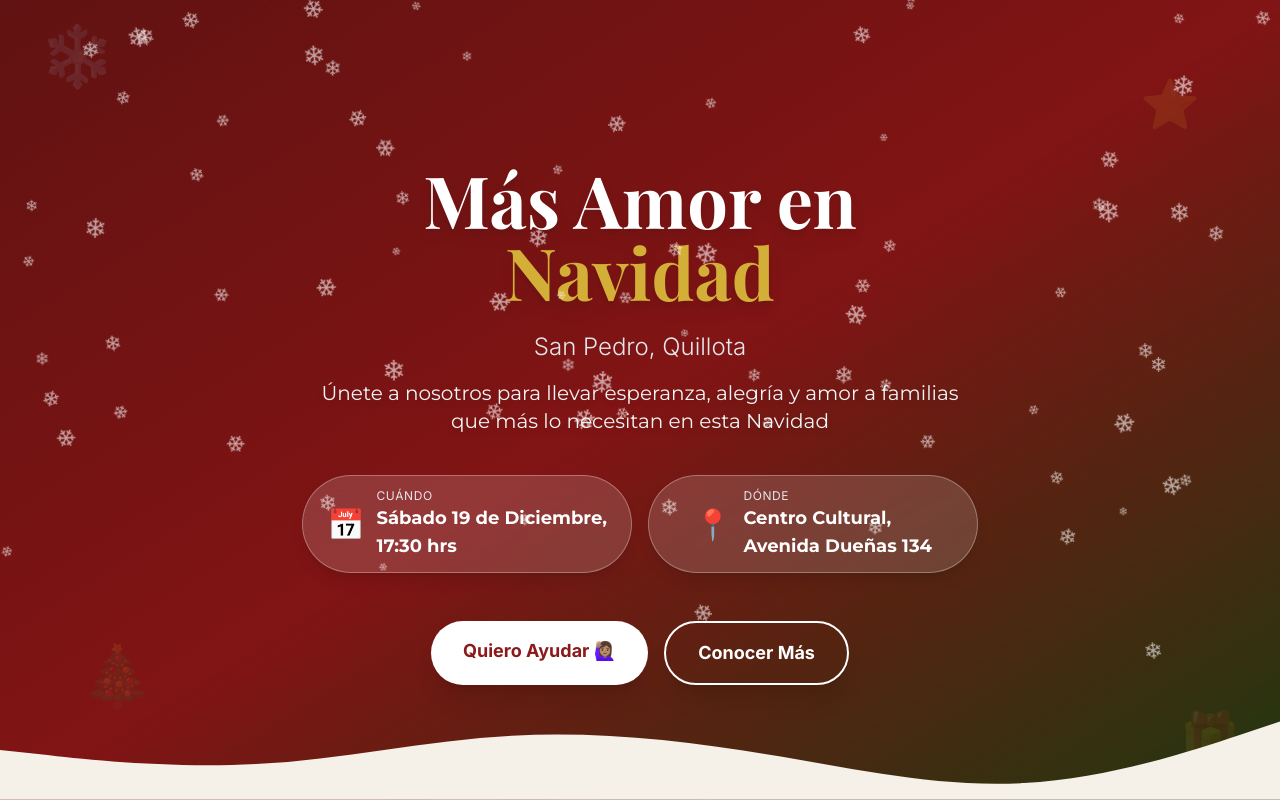
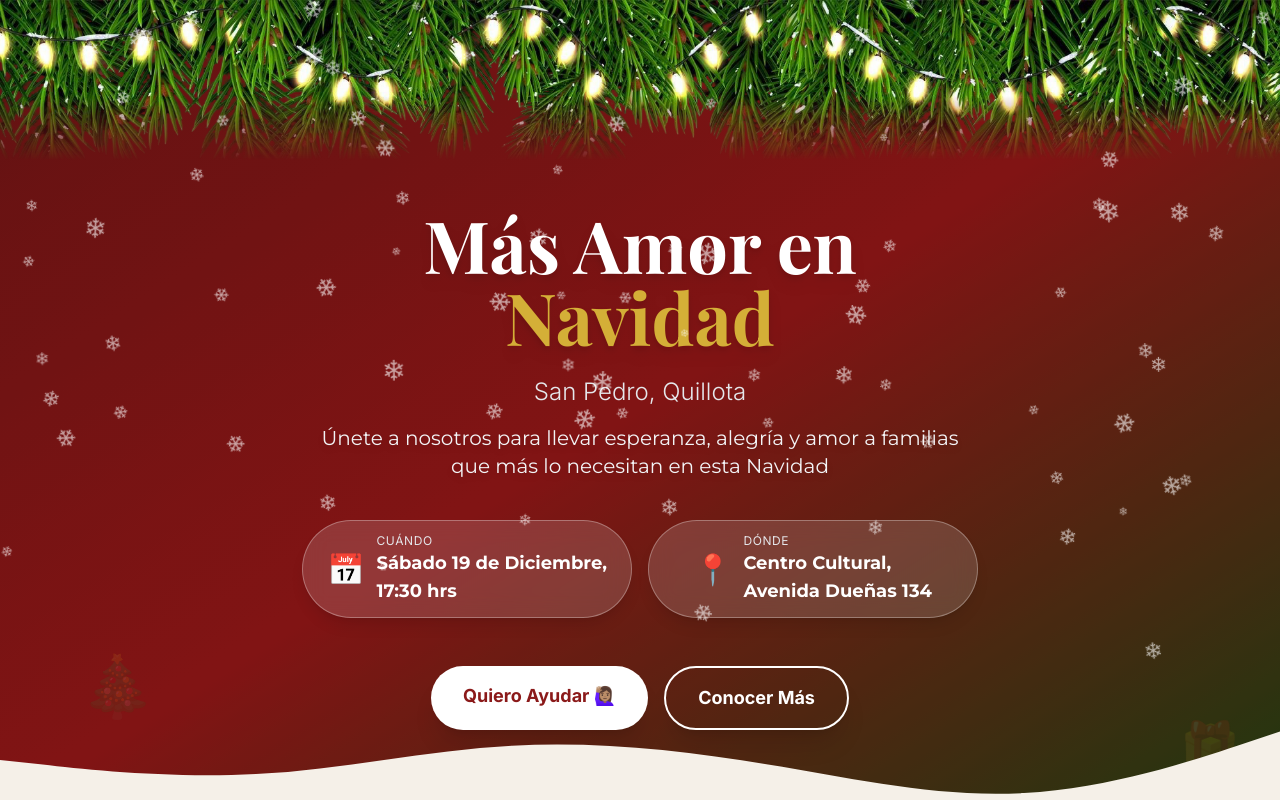
Before and after one commit to Solst1tium/mas-amor-navidad, a Vue app: page /#/ in a window 1280 px wide. Shown: the top 800 px of the page. Built offline with nearby package versions, Linux system fonts and the light colour scheme.

Commit message:
style: reducir tamaño de franja decorativa en Hero

```diff
--- a/src/components/HeroSection.vue
+++ b/src/components/HeroSection.vue
@@ -4,6 +4,17 @@
 
     <!-- Capa oscura para que el texto resalte -->
     <div class="absolute inset-0 bg-black/30 z-0"></div>
+
+   <!-- 🎄 NUEVO: Franja decorativa superior completa -->
+    <div class="absolute top-0 left-0 right-0 z-20 pointer-events-none overflow-hidden h-20 md:h-40">
+      <img
+        src="/images/esquina-navidad.png"
+        alt=""
+        aria-hidden="true"
+        class="w-full h-full object-cover object-top"
+        style="mask-image: linear-gradient(to bottom, black 60%, transparent 100%);"
+      />
+    </div>
 
     <!-- Decoraciones navideñas (con aria-hidden para accesibilidad) -->
     <div class="absolute inset-0 opacity-10 pointer-events-none" aria-hidden="true">
@@ -13,7 +24,7 @@
       <div class="absolute bottom-10 right-10 text-5xl animate-pulse hidden md:block">🎁</div>
     </div>
 
-    <div class="relative z-10 text-center text-white px-4 max-w-4xl mx-auto py-20" data-aos="fade-up">
+    <div class="relative z-10 text-center text-white px-4 max-w-4xl mx-auto py-20 mt-20 md:mt-20" data-aos="fade-up">
 
       <!-- Emoji decorativo principal -->
       <div class="mb-6" data-aos="zoom-in" data-aos-delay="200">
```
Also changed, not shown: public/images/esquina-navidad.png (added).
